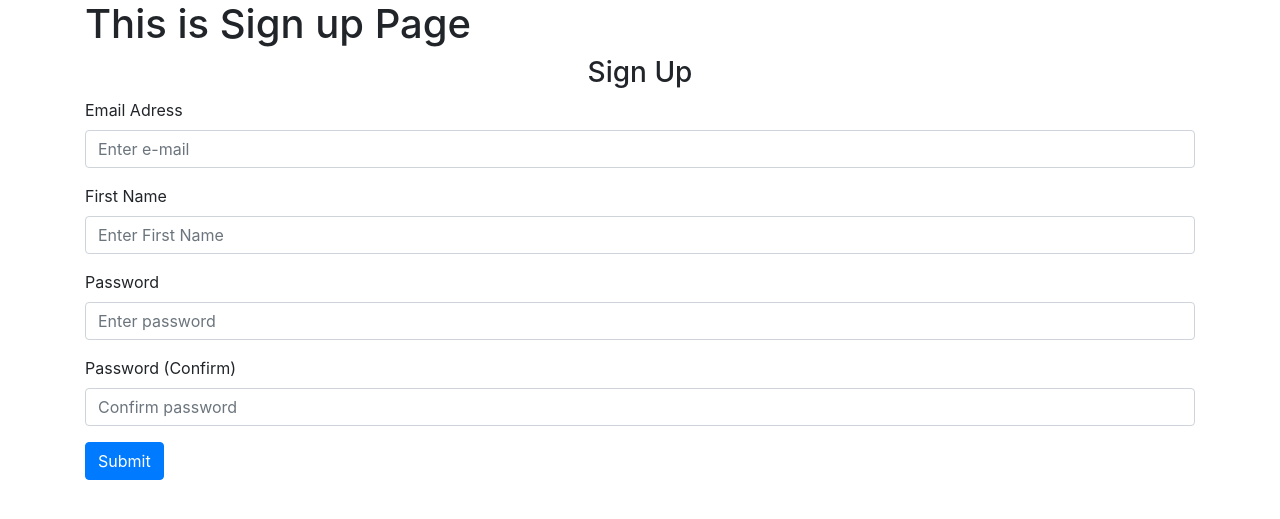
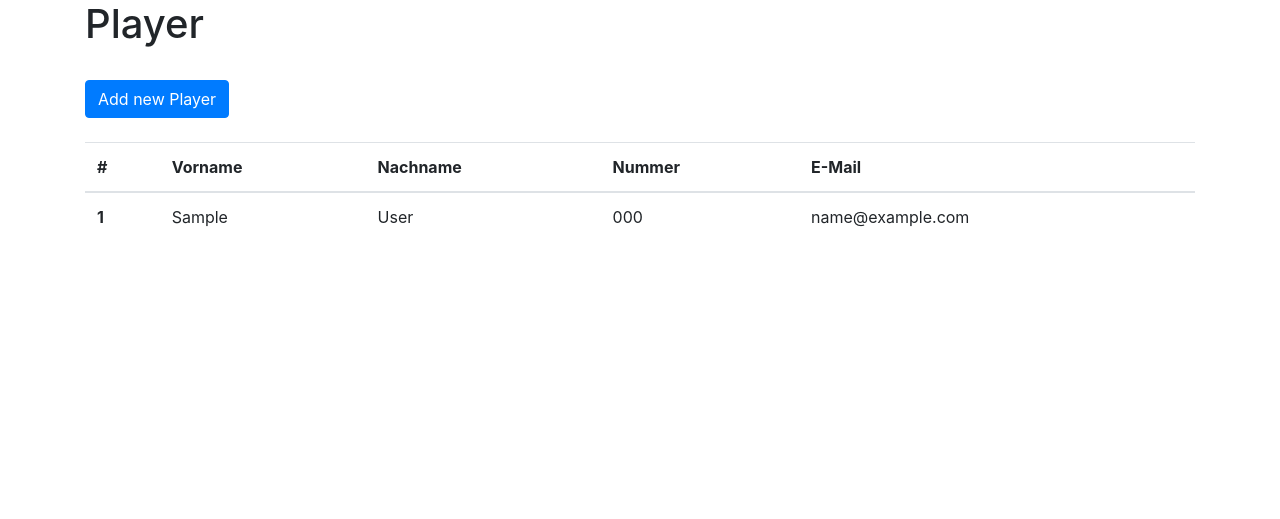
Before and after one commit to tobias124/newTest, a Flask app: page /sign-up in a window 1280 px wide. Shown: the part 56-575 px from the top of the page. Run offline with Flask 2, Linux system fonts and the light colour scheme; tables that the repository leaves empty hold one stand-in row (values such as "Sample post"); some libraries are stand-ins or nearby versions.

Commit message:
added sign UP and Player Table

```diff
--- a/website/auth.py
+++ b/website/auth.py
@@ -1,6 +1,12 @@
+from hashlib import sha256
 from flask import Blueprint, render_template, request, redirect, url_for, flash
-from website import db, Player
+from website import db
+from website.models import Player
 from werkzeug.security import generate_password_hash, check_password_hash
+from flask_login import login_user, login_required, logout_user, current_user
+import psycopg2
+
+
 
 auth = Blueprint('auth', __name__)
 
@@ -21,9 +27,28 @@ def login():
 
 @auth.route('/sign-up', methods=('POST', 'GET'))
 def sign_up():
+    players = Player.query
     if request.method == 'POST':
         email = request.form.get('email')
-        password = request.form.get('password')
-
-
-    return render_template('sign-up.html')
+        password1 = request.form.get('password1')
+        password2 = request.form.get('password2')
+        first_name = request.form.get('firstName')
+        last_name = request.form.get('lastName')
+        shirt_number = request.form.get('shirtNumber')
+        player = Player.query.filter_by(email=email).first()
+        if player:
+            flash('Email already exists.', category='error')
+        elif len(email) < 4:
+            flash('Email must be greater than 3 characters.', category='error')
+        elif len(first_name) < 2:
+             flash('First must be greater than 1 character.', category='error')
+        elif password1 != password2:
+            flash('Passwords don\'t match.', category='error')
+        elif len(password1) < 7:
+            flash('Password must be longer than 6 characters.', category='error')
+        else:
+            new_player = Player(email=email, first_name=first_name, last_name=last_name,
+            shirt_number=shirt_number, password=generate_password_hash(password1, method='sha256'))
+            db.session.add(new_player)
+            db.session.commit()
+    return render_template('sign-up.html', players = players)
--- a/website/templates/base.html
+++ b/website/templates/base.html
@@ -81,6 +81,8 @@
       crossorigin="anonymous"
     ></script>
 
+    <script src="https://ajax.googleapis.com/ajax/libs/jquery/2.1.1/jquery.min.js"></script>
+
     <script
       type="text/javascript"
       src="{{ url_for('static', filename='index.js') }}"
--- a/website/templates/sign-up.html
+++ b/website/templates/sign-up.html
@@ -1,49 +1,115 @@
-{% extends "base.html" %} {% block title %}Sign Up{% endblock %} {% block
+{% extends "base.html" %} {% block title %}Player{% endblock %} {% block
 content %}
-<h1>This is Sign up Page</h1>
-<form method="POST">
+
+
+<h1>Player</h1>
+<br/>
+<button class="btn btn-primary" onclick="showHideElement()" type="button">Add new Player</button>
+
+<script type="text/javascript">
+  function showHideElement(){
+    var x = document.getElementById('signup');
+    if (x.style.display === 'none')
+    {
+      x.style.display = 'block';
+    } else
+    {
+      x.style.display = 'none';
+    }
+  }
+</script>
+
+<div id="signup" style="display: none">
+<form method="POST" >
   <h3 align="center">Sign Up</h3>
   <div class="form-group">
-    <label for="email">Email Adress</label>
+    <label for="email">E-Mail</label>
     <input
       type="email"
       class="form-control"
       id="email"
       name="email"
-      placeholder="Enter e-mail"
+      placeholder="E-mail eingeben"
     />
   </div>
   <div class="form-group">
-    <label for="firstName">First Name</label>
+    <label for="firstName">Vorname</label>
     <input
       type="text"
       class="form-control"
       id="firstName"
       name="firstName"
-      placeholder="Enter First Name"
+      placeholder="Vorname eingeben"
     />
   </div>
   <div class="form-group">
-    <label for="password1">Password</label>
+    <label for="lastName">Nachname</label>
+    <input
+      type="text"
+      class="form-control"
+      id="lastName"
+      name="lastName"
+      placeholder="Nachname eingeben"
+    />
+  </div>
+  <div class="form-group">
+    <label for="shirtNumber">Trikotnummer</label>
+    <input
+      type="text"
+      class="form-control"
+      id="shirtNumber"
+      name="shirtNumber"
+      placeholder="Trikotnummer eingeben"
+    />
+  </div>
+  <div class="form-group">
+    <label for="password1">Passwort</label>
     <input
       type="password"
       class="form-control"
       id="password1"
       name="password1"
-      placeholder="Enter password"
+      placeholder="Password eingeben"
     />
   </div>
   <div class="form-group">
-    <label for="password2">Password (Confirm)</label>
+    <label for="password2">Password (Bestätigung)</label>
     <input
       type="password"
       class="form-control"
       id="password2"
       name="password2"
-      placeholder="Confirm password"
+      placeholder="Passwort bestätigen"
     />
   </div>
   <button type="submit" class="btn btn-primary">Submit</button>
 </form>
+</div>
+<br/>
+<br/>
+<table class="table">
+<thead>
+  <tr>
+    <th scope="col">#</th>
+    <th scope="col">Vorname</th>
+    <th scope="col">Nachname</th>
+    <th scope="col">Nummer</th>
+    <th scope="col">E-Mail</th>
+  </tr>
+</thead>
+{% for player in players %}
+  <tbody>
+    <tr>
+      <th scope="row">{{loop.index}}</th>
+      <td>{{ player.first_name }}</td>
+      <td>{{ player.last_name }}</td>
+      <td>{{ player.shirt_number }}</td>
+      <td>{{ player.email }}</td>
+    </tr>
+  </tbody>
+
+{% endfor %}
+</table>
+
 
 {% endblock %}
```
Also changed, not shown: website/__init__.py (+2 -20 lines), website/models.py (+16 -0 lines).
